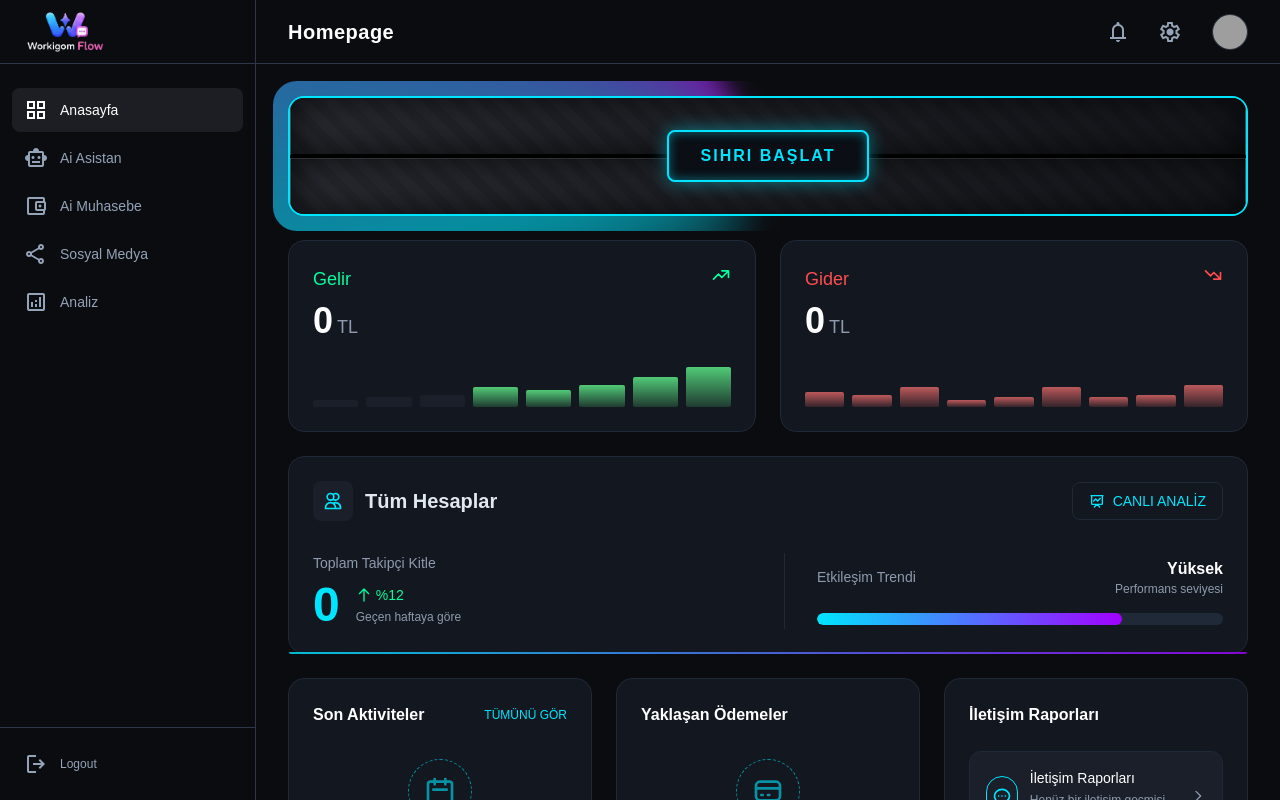
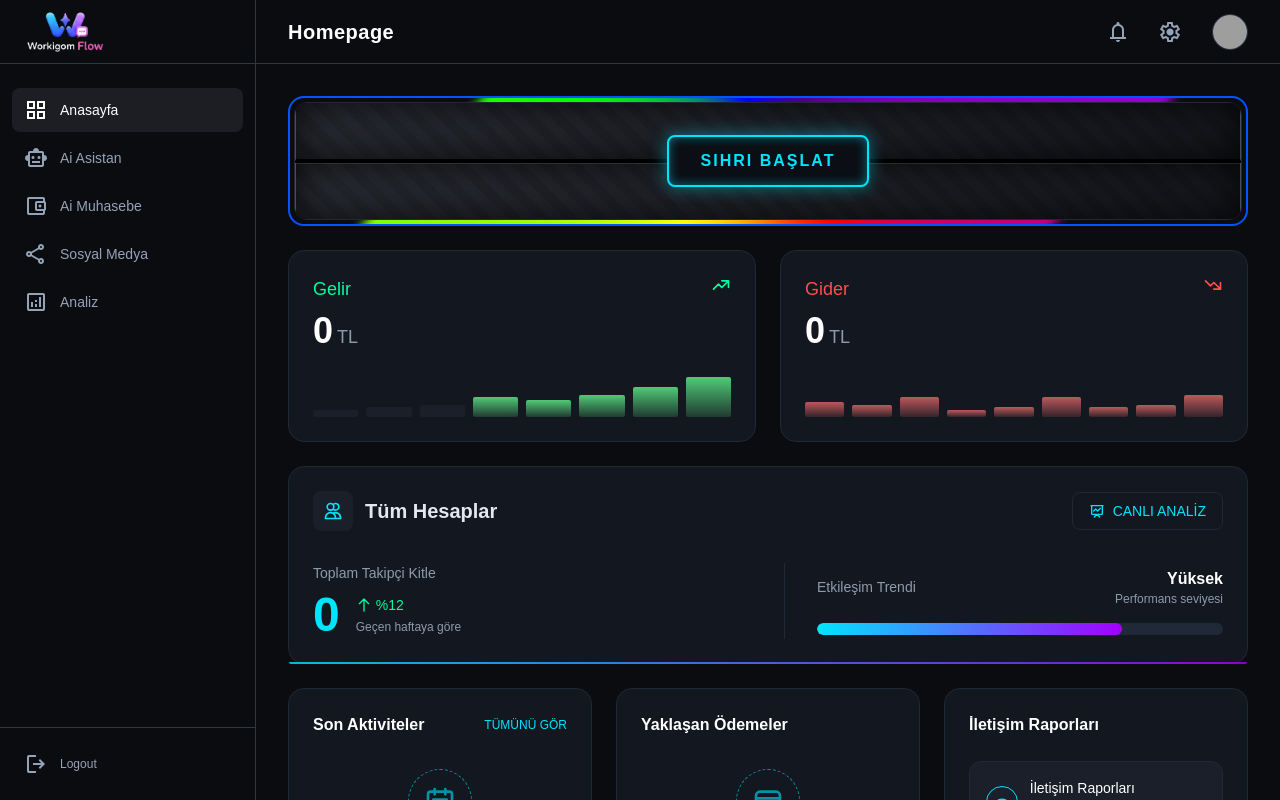
Before and after one commit to cicicarscom-pixel/flowweb, a Next.js app: page / in a window 1280 px wide. Built offline with nearby package versions, Linux system fonts and the light colour scheme; grey boxes are pictures that could not be loaded.

Commit message:
UI: Replaced turquoise aura with solid blue LED border containing an inner spinning rainbow track

```diff
--- a/src/app/(dashboard)/page.module.css
+++ b/src/app/(dashboard)/page.module.css
@@ -48,27 +48,32 @@
 .magicAuraContainer {
   position: relative;
   border-radius: 1rem;
+  border: 2px solid #0055ff;
+  overflow: hidden;
+  padding: 4px;
   z-index: 10;
-}
-
-.magicAuraClipper {
-  position: absolute;
-  inset: -15px;
-  overflow: hidden;
-  border-radius: 1.5rem;
-  z-index: 0;
-  pointer-events: none;
 }
 
 .magicAuraSpinner {
   position: absolute;
-  top: -1500px;
-  bottom: -1500px;
-  left: -1500px;
-  right: -1500px;
-  background: conic-gradient(from 0deg, transparent 60%, rgba(0, 229, 255, 0.6) 80%, rgba(188, 19, 254, 0.6) 100%);
-  animation: rotateAura 6s linear infinite;
-  filter: blur(12px);
+  top: -150%;
+  bottom: -150%;
+  left: -50%;
+  right: -50%;
+  background: conic-gradient(
+    from 0deg,
+    #ff0000,
+    #ff7f00,
+    #ffff00,
+    #00ff00,
+    #0000ff,
+    #4b0082,
+    #9400d3,
+    #ff0000
+  );
+  animation: rotateAura 4s linear infinite;
+  z-index: 0;
+  filter: blur(4px);
 }
 
 @keyframes rotateAura {
@@ -78,11 +83,9 @@
 
 .magicContainer {
   position: relative;
-  border-radius: 1rem;
+  border-radius: 0.8rem;
   overflow: hidden;
   background: #0b0c10;
-  border: 2px solid #00e5ff;
-  box-shadow: inset 0 0 20px rgba(0, 229, 255, 0.3);
   z-index: 1;
   height: 100%;
 }
--- a/src/app/(dashboard)/page.tsx
+++ b/src/app/(dashboard)/page.tsx
@@ -11,9 +11,7 @@ export default function DashboardHomePage() {
     <div className="flex-1 overflow-y-auto p-8 space-y-6 pb-24">
       {/* AI Assistant Toggle - Modified with Magic Container */}
       <div className={styles.magicAuraContainer}>
-          <div className={styles.magicAuraClipper}>
-            <div className={styles.magicAuraSpinner}></div>
-          </div>
+          <div className={styles.magicAuraSpinner}></div>
           <div className={`${styles.panel} p-0 ${styles.magicContainer} h-[104px] ${isMagicPanelOpen ? styles.isOpen : ''}`}>
         <div className={`${styles.magicContent} p-6 flex flex-col justify-center w-full`}>
           <div className="flex items-center justify-between w-full mb-4">
```
